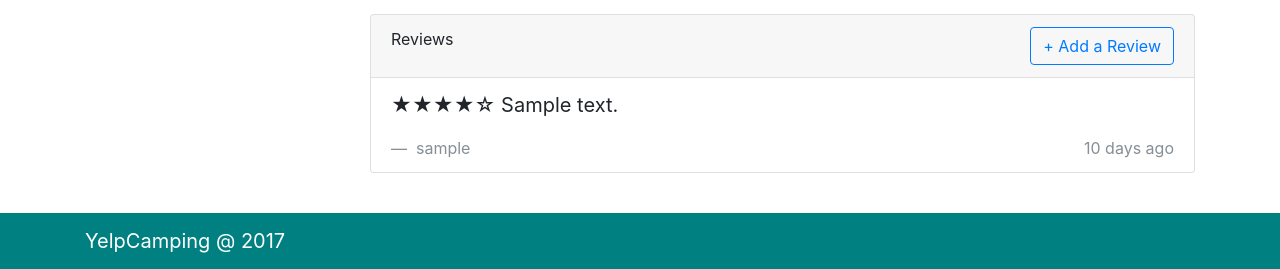
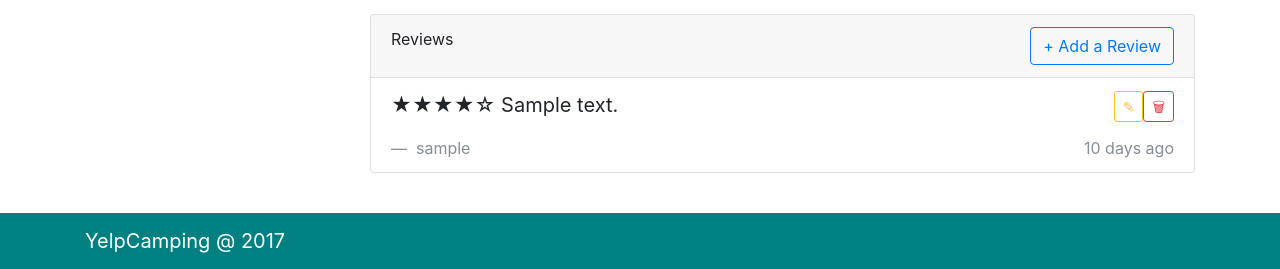
Before and after one commit to LiteSoul/YelpCamp-v9, a Node server app: page /campgrounds/600000000000000000000001 in a window 1280 px wide. Shown: the part 821-1090 px from the top of the page. Run offline with Node 20, Linux system fonts and the light colour scheme; tables that the repository leaves empty hold one stand-in row (values such as "Sample post"); grey boxes marked "Sample" are stand-in pictures; some libraries are stand-ins or nearby versions.

Commit message:
Edit & Delete comments

```diff
--- a/app.js
+++ b/app.js
@@ -2,6 +2,7 @@ const express = require('express')
 const app = express()
 const bodyParser = require('body-parser')
 const mongoose = require('mongoose')
+mongoose.Promise = Promise
 //models require
 const Campground = require('./models/campground')
 const Comment = require('./models/comment')
@@ -59,9 +60,9 @@ app.use((req, res, next) => {
 })
 
 //Use routes
+app.use(indexRoutes)
 app.use(campgroundRoutes)
 app.use(commentsRoutes)
-app.use(indexRoutes)
 
 //-------------404 PAGE-----------------
 app.get('*', (req, res) => {
--- a/routes/comments.js
+++ b/routes/comments.js
@@ -49,6 +49,8 @@ router.post('/campgrounds/:id/comments', isLoggedIn, function(req, res) {
 		}
 	})
 })
+//Edit a comment
+router.get('/campgrounds/:id/comments/:comment_id/edit', (req, res) => {})
 
 //checks if is logged in before doing the next step
 //this functions as a middleware, use it after a route, before the callback
--- a/views/campgrounds/show.ejs
+++ b/views/campgrounds/show.ejs
@@ -59,9 +59,20 @@
 						<% campground.comments.forEach(function(comment){ %>
 							<li class="list-group-item">
 								<blockquote class="blockquote mb-0">
+									<form class="float-right" action="/campgrounds/<%= campground._id %>/comments/<%= comment._id %>?_method=DELETE" method="post">
+										<button class="btn btn-outline-danger btn-sm">🗑</button>
+									</form>
 									<p>★★★★☆
 										<%= comment.text %>
+											<span class="float-right">
+												<a href="/campgrounds/<%= campground._id %>/comments/<%= comment._id %>/edit">
+													<button class="btn btn-outline-warning btn-sm">✎</button>
+												</a>
+											</span>
+
+
 									</p>
+
 									<footer class="blockquote-footer">
 										<%= comment.author.username %>
 											<span class="float-right">10 days ago</span>
```
